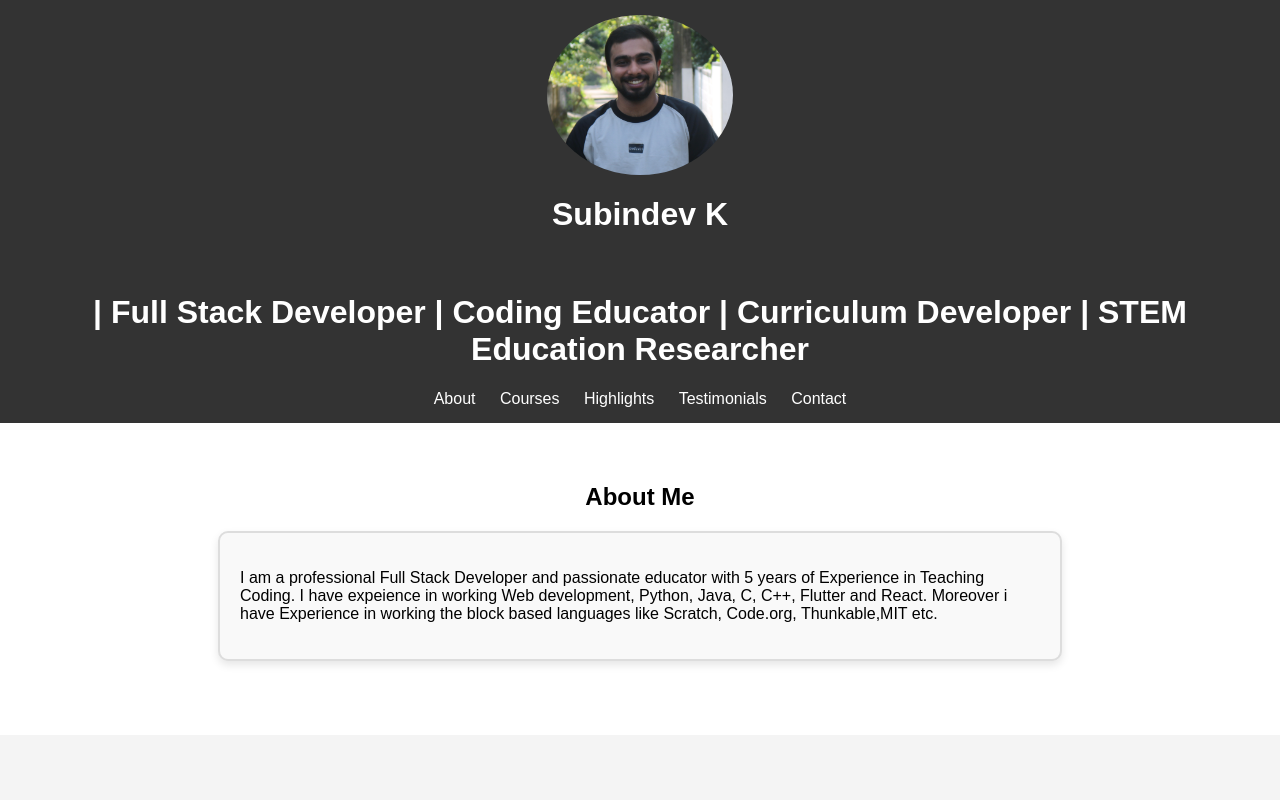
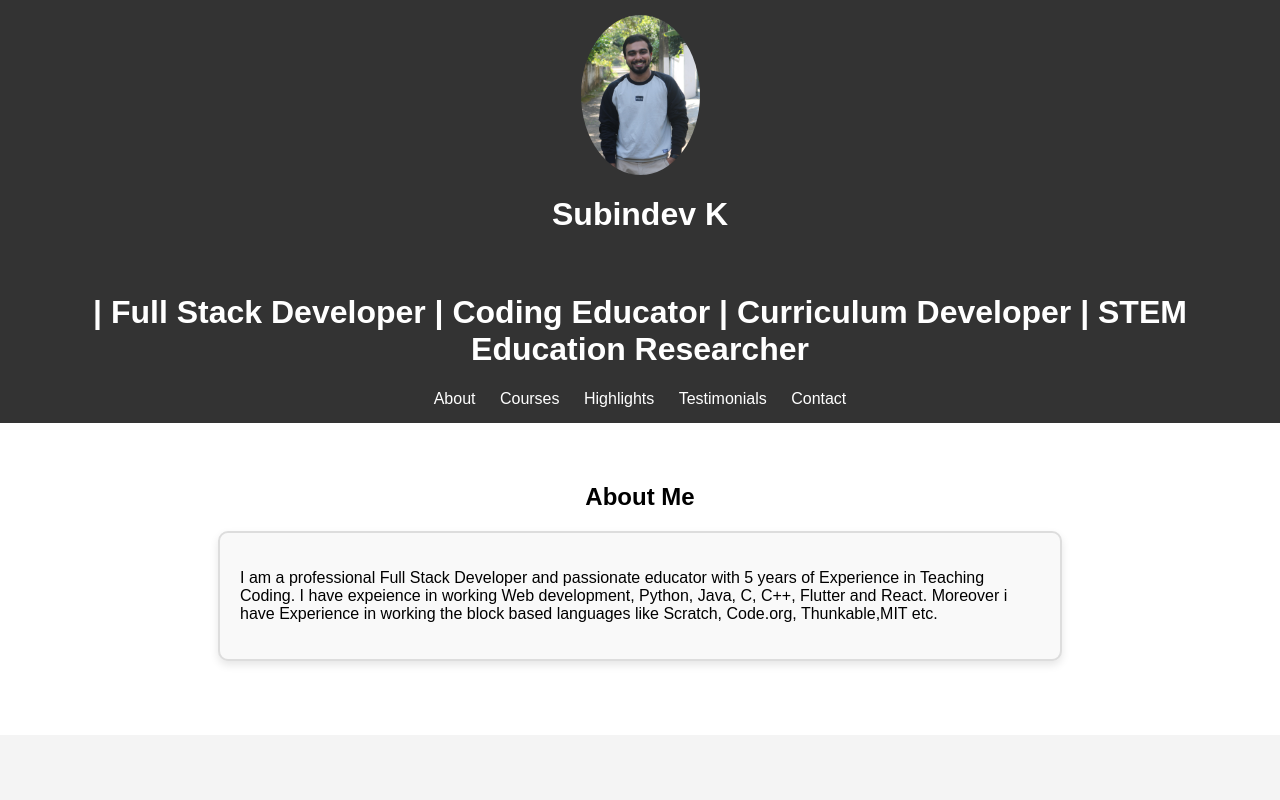
Before and after one commit to Subinkalarikkal/Website, a plain HTML site: page index.html in a window 1280 px wide. Shown: the top 800 px of the page. Drawn offline with Linux system fonts and the light colour scheme.

Commit message:
new changes

```diff
--- a/index.html
+++ b/index.html
@@ -8,7 +8,7 @@
 <body>
   <!-- Navigation -->
   <header>
-    <img src="profile1.jpg" alt="Subindev K" class="profile-image">
+    <img src="profile.JPG" alt="Subindev K" class="profile-image">
     <h1>Subindev K </h1><br><h1>| Full Stack Developer | Coding Educator | Curriculum Developer | STEM Education Researcher</h1>
     <nav>
       <ul>
```
